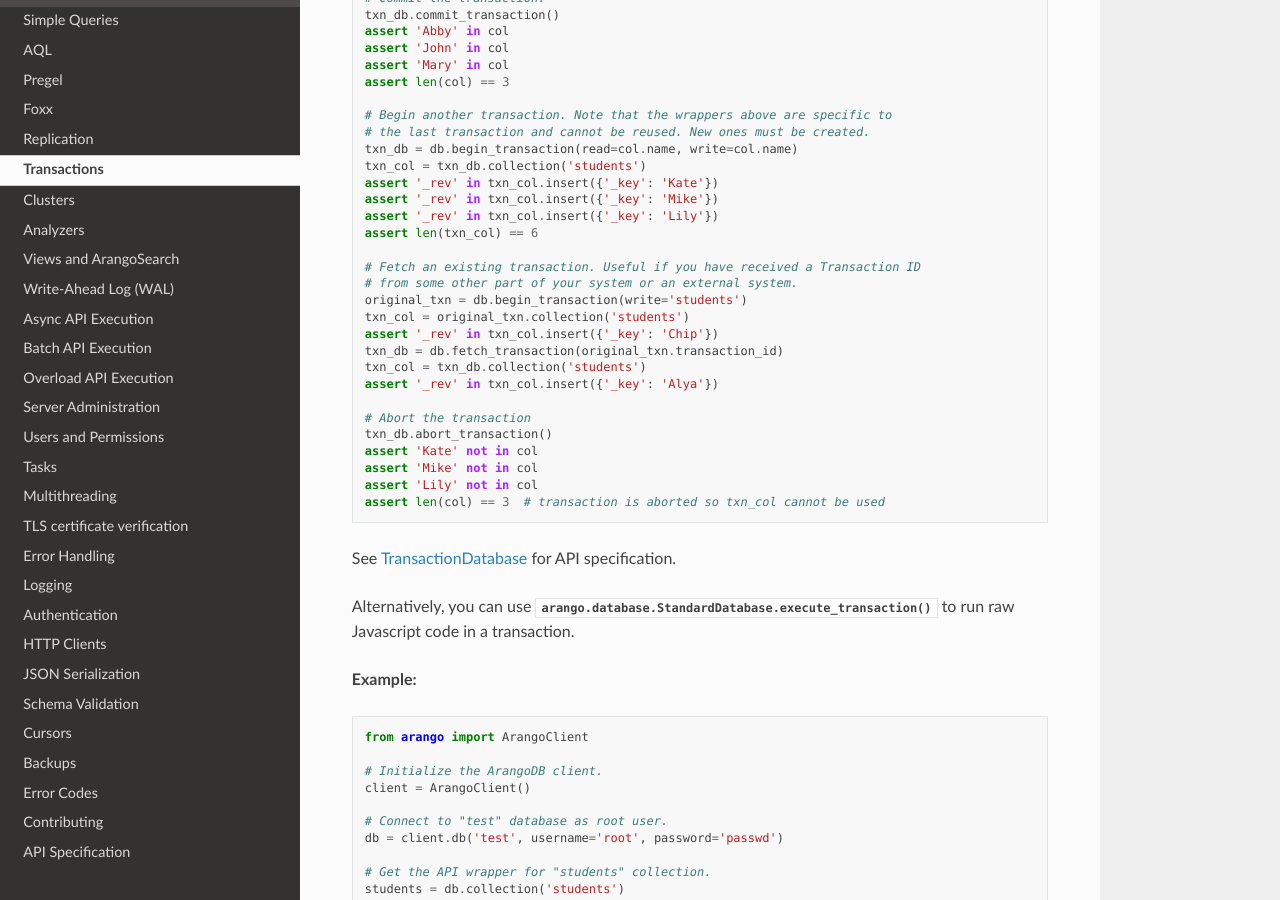
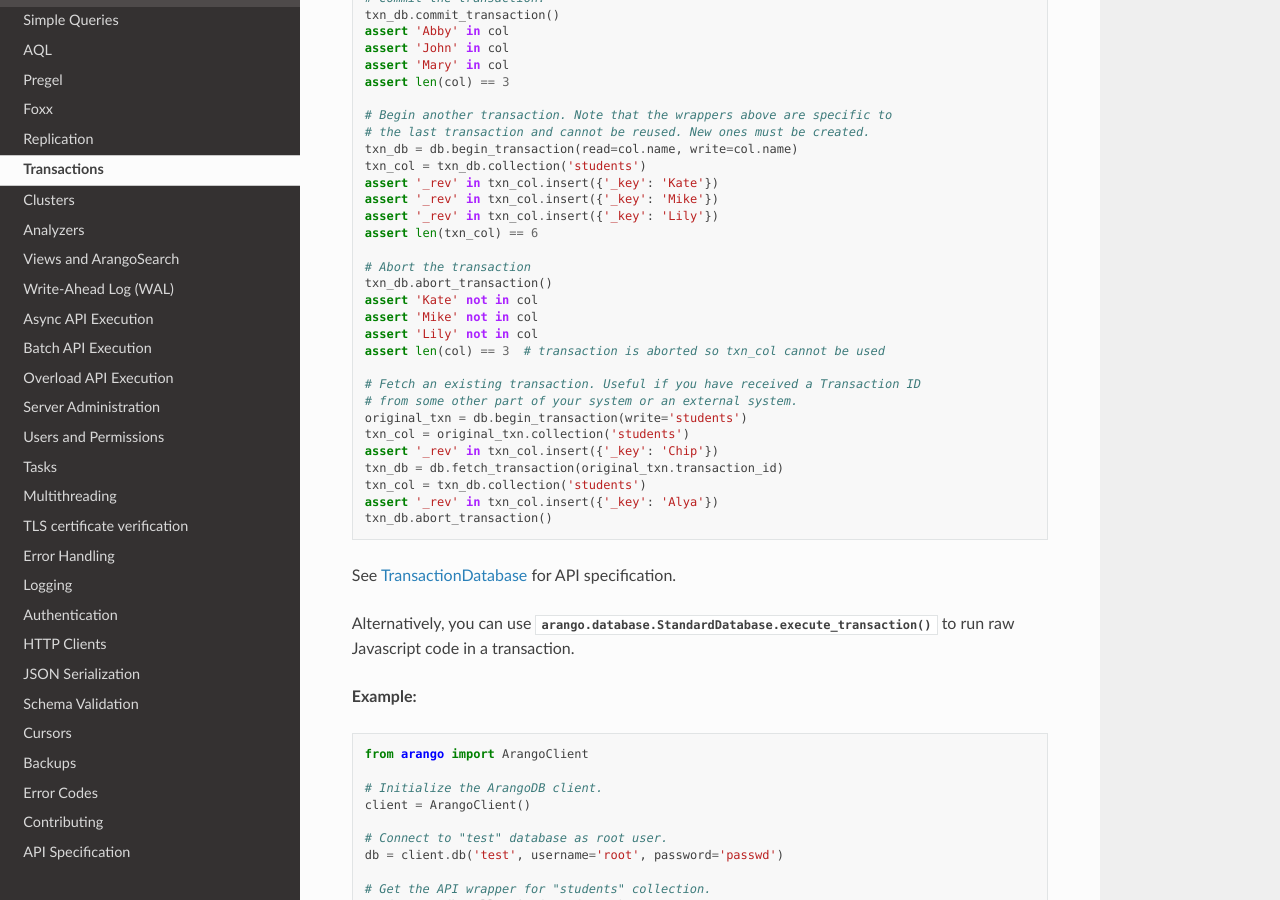
Before and after one commit to arangodb/python-arango, a Sphinx documentation site: the page built from docs/transaction.rst, in a window 1280 px wide and 900 px high, scrolled down 1088 px. Built offline with Sphinx 7.4.7 and the Read the Docs theme 2.0.0, drawn with Linux system fonts in a browser that asks for light colours; some of the changed lines change nothing that is shown.

Commit message:
Changing the order of examples

```diff
--- a/docs/transaction.rst
+++ b/docs/transaction.rst
@@ -68,6 +68,13 @@ logical unit of work (ACID compliant).
     assert '_rev' in txn_col.insert({'_key': 'Lily'})
     assert len(txn_col) == 6
 
+    # Abort the transaction
+    txn_db.abort_transaction()
+    assert 'Kate' not in col
+    assert 'Mike' not in col
+    assert 'Lily' not in col
+    assert len(col) == 3  # transaction is aborted so txn_col cannot be used
+
     # Fetch an existing transaction. Useful if you have received a Transaction ID
     # from some other part of your system or an external system.
     original_txn = db.begin_transaction(write='students')
@@ -76,13 +83,7 @@ logical unit of work (ACID compliant).
     txn_db = db.fetch_transaction(original_txn.transaction_id)
     txn_col = txn_db.collection('students')
     assert '_rev' in txn_col.insert({'_key': 'Alya'})
-
-    # Abort the transaction
     txn_db.abort_transaction()
-    assert 'Kate' not in col
-    assert 'Mike' not in col
-    assert 'Lily' not in col
-    assert len(col) == 3  # transaction is aborted so txn_col cannot be used
 
 See :ref:`TransactionDatabase` for API specification.
 
```
